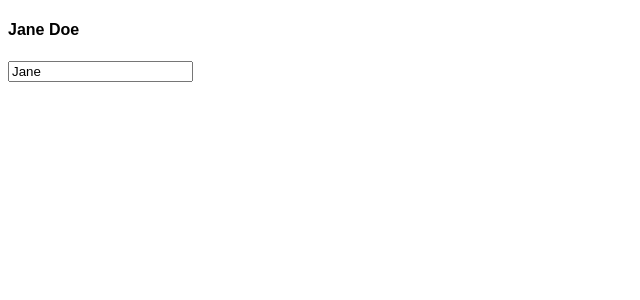
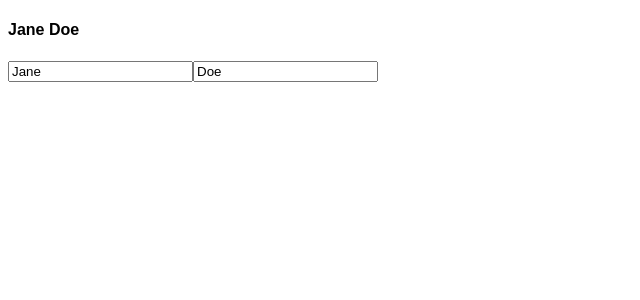
Before and after one commit to JaimeSalas/xunta-sessions, a React app in the folder 02-hooks/: page / in a window 1280 px wide. Shown: the top 300 px of the page, without its empty margins (0-640 px from the left). Built offline with nearby package versions, Linux system fonts and the light colour scheme.

Commit message:
added use state object example

```diff
--- a/02-hooks/src/02-use-state-object.tsx
+++ b/02-hooks/src/02-use-state-object.tsx
@@ -5,11 +5,34 @@ interface UserInfo {
     lastname: string;
 }
 
+type UserInfoFields = 'name' | 'lastname';
+
+
 export const MyComponent: React.FC = () => {
   const [userInfo, setUserInfo] = React.useState<UserInfo>({
     name: 'Jane',
     lastname: 'Doe',
   });
+
+//   const obj = {
+//     name: 'jai',
+//     lastname: 'sal'
+//   };
+
+//   obj['lastname'] = '';
+
+//   const obj2 = {
+//     ...obj,
+//     age: 4,
+//     age: 8
+//   };
+
+  const onUserInfo = (field: UserInfoFields) => (e: React.ChangeEvent<HTMLInputElement>) => {
+    setUserInfo({
+       ...userInfo,
+       [field]: e.target.value
+    });
+  }
 
   return (
     <>
@@ -17,15 +40,12 @@ export const MyComponent: React.FC = () => {
       <input
         type="text"
         value={userInfo.name}
-        onChange={(e) => {
-            // setMyName(e.target.value);
-            // console.log(myName);
-            // userInfo.name = e.target.value;
-            setUserInfo({
-                ...userInfo,
-                name: e.target.value
-            });
-        }}
+        onChange={onUserInfo('name')}
+      />
+      <input
+        type="text"
+        value={userInfo.lastname}
+        onChange={onUserInfo('lastname')}
       />
     </>
   );
```
